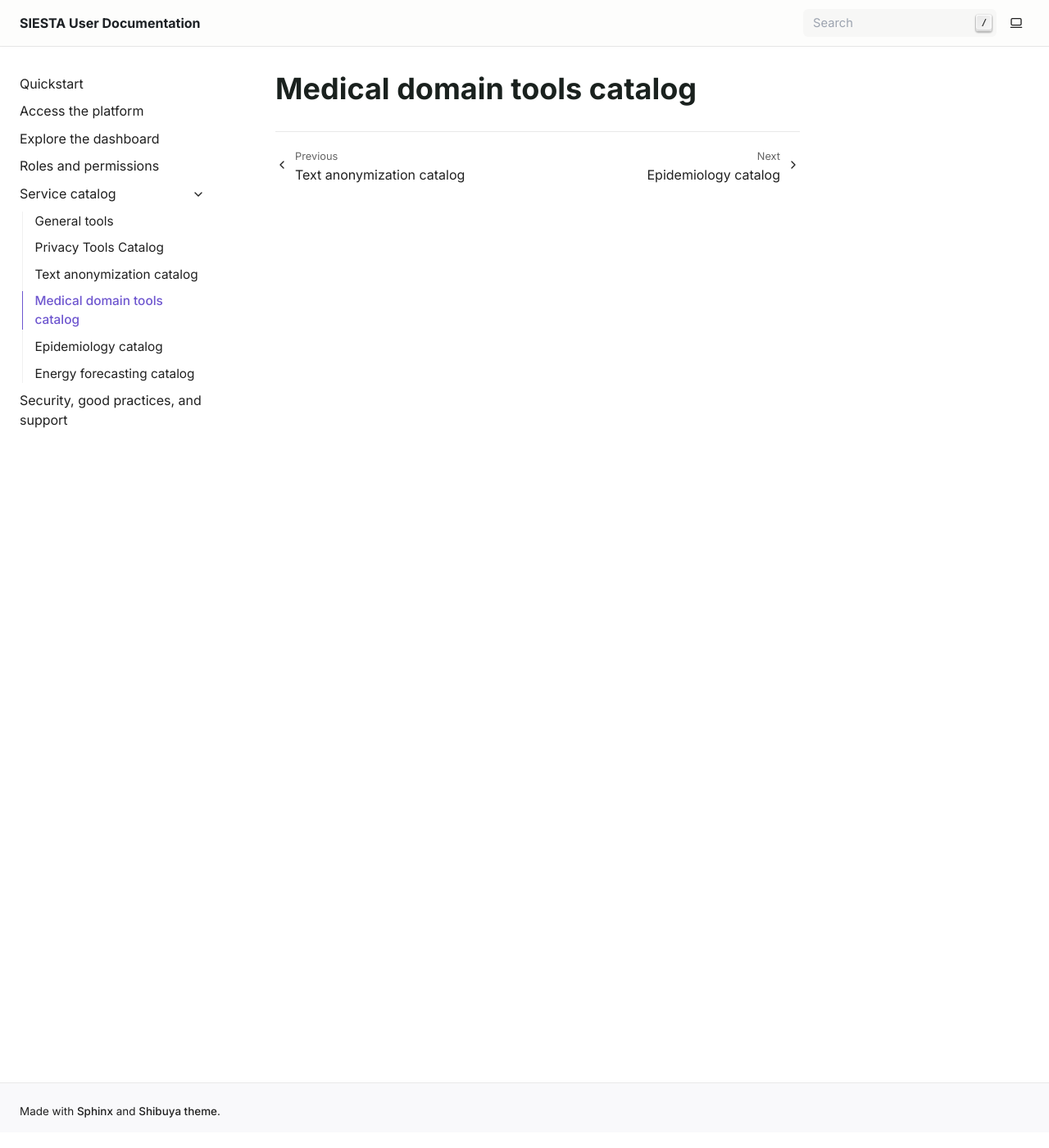
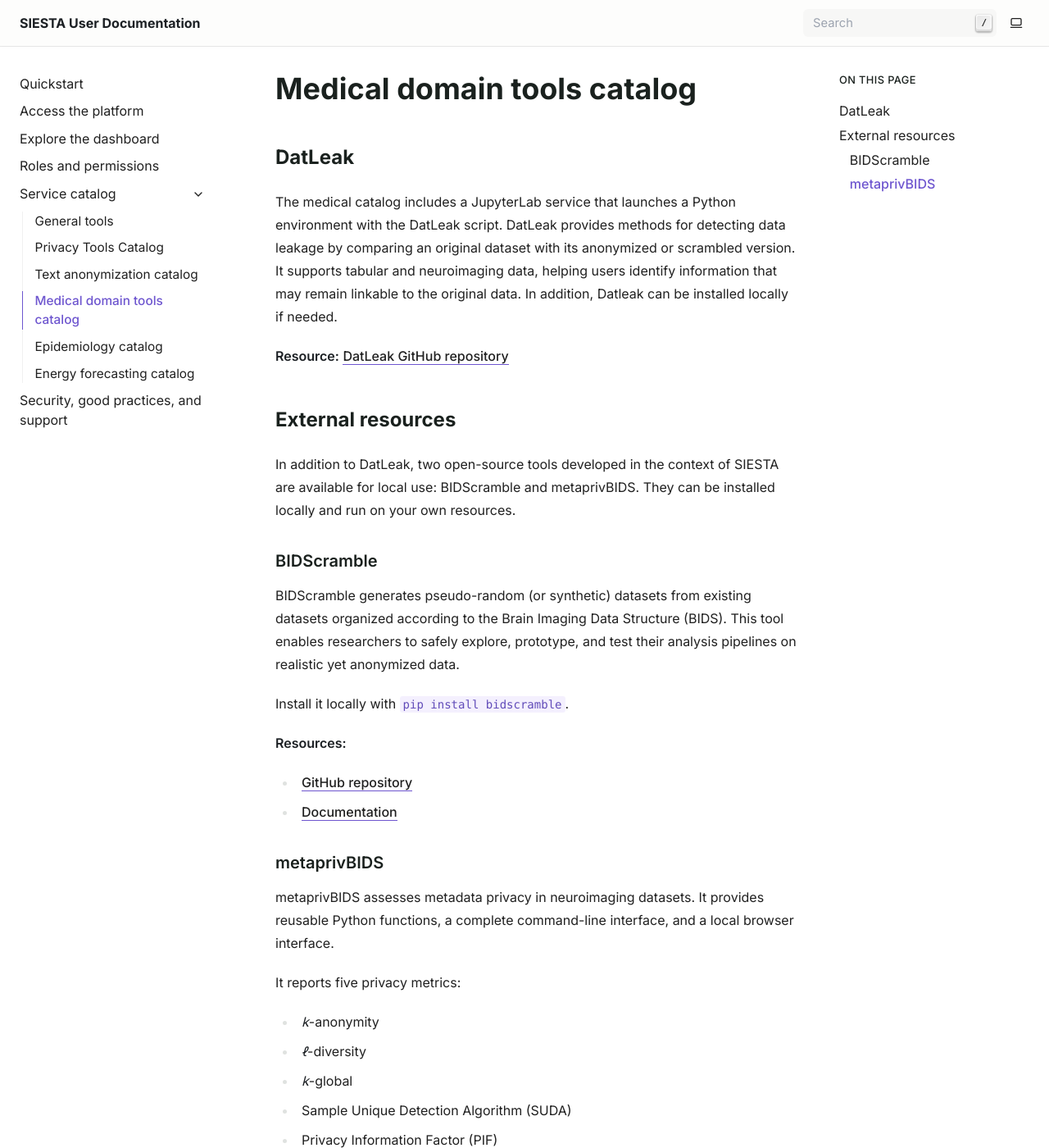
Before and after one commit to SIESTA-eu/siesta-docs, a Sphinx documentation site: the page built from docs/catalog/medical.md, in a window 1280 px wide and 1400 px high. Shown: the whole window at 82% size. Built offline with Sphinx 7.4.7, drawn with Linux system fonts in a browser that asks for light colours; some of the changed text lies outside the part shown.

Commit message:
Update catalogs

```diff
--- a/docs/catalog/medical.md
+++ b/docs/catalog/medical.md
@@ -1 +1,39 @@
 # Medical domain tools catalog
+
+## DatLeak
+
+The medical catalog includes a JupyterLab service that launches a Python environment with the DatLeak script. DatLeak provides methods for detecting data leakage by comparing an original dataset with its anonymized or scrambled version. It supports tabular and neuroimaging data, helping users identify information that may remain linkable to the original data. In addition, Datleak can be installed locally if needed.
+
+**Resource:** [DatLeak GitHub repository](https://github.com/SIESTA-eu/DatLeak)
+
+## External resources
+
+In addition to DatLeak, two open-source tools developed in the context of SIESTA are available for local use: BIDScramble and metaprivBIDS. They can be installed locally and run on your own resources.
+
+### BIDScramble
+
+BIDScramble generates pseudo-random (or synthetic) datasets from existing datasets organized according to the Brain Imaging Data Structure (BIDS). This tool enables researchers to safely explore, prototype, and test their analysis pipelines on realistic yet anonymized data.
+
+Install it locally with `pip install bidscramble`.
+
+**Resources:**
+
+- [GitHub repository](https://github.com/Donders-Institute/bidscramble)
+- [Documentation](https://bidscramble.readthedocs.io/)
+
+### metaprivBIDS
+
+metaprivBIDS assesses metadata privacy in neuroimaging datasets. It provides reusable Python functions, a complete command-line interface, and a local browser interface.
+
+It reports five privacy metrics:
+
+- *k*-anonymity
+- *ℓ*-diversity
+- *k*-global
+- Sample Unique Detection Algorithm (SUDA)
+- Privacy Information Factor (PIF)
+
+**Resources:**
+
+- [GitHub repository (and instalation guideliness)](https://github.com/CPernet/metaprivBIDS)
+- [Paper: “Assessing metadata privacy in neuroimaging”](https://doi.org/10.1162/IMAG.a.1144)
```
Also changed, not shown: docs/catalog/general.md (+1 -1 lines), docs/catalog/privacy.md (+3 -1 lines).
